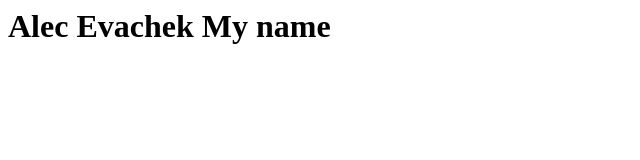
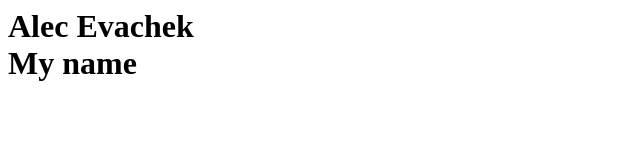
Before and after one commit to ajevachek/ajevachek.com, a plain HTML site: page index.html in a window 1280 px wide. Shown: the whole page, without its empty margins (0-640 px from the left). Drawn offline with Linux system fonts and the light colour scheme.

Commit message:
Update index.html

```diff
--- a/index.html
+++ b/index.html
@@ -1,5 +1,5 @@
 <h1>
-Alec Evachek
+Alec Evachek <br>
 <body>
 <p1>
 My name
```
